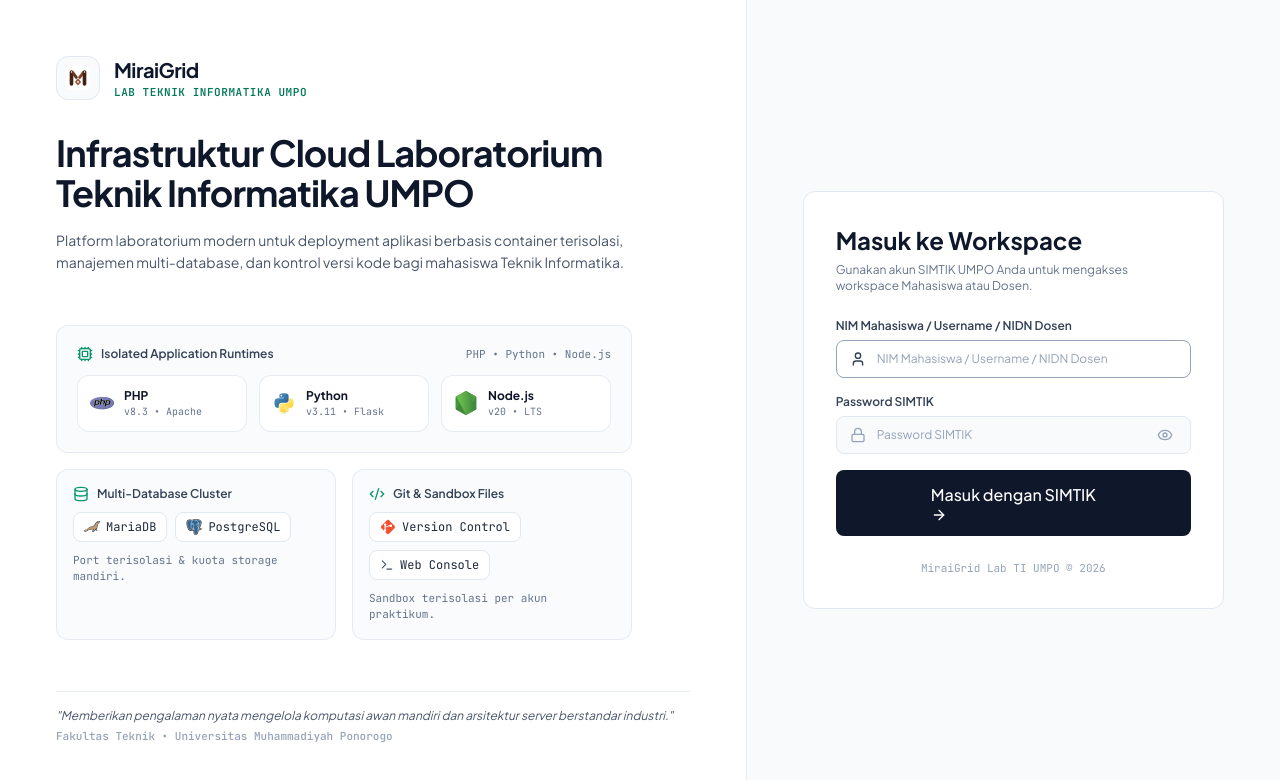
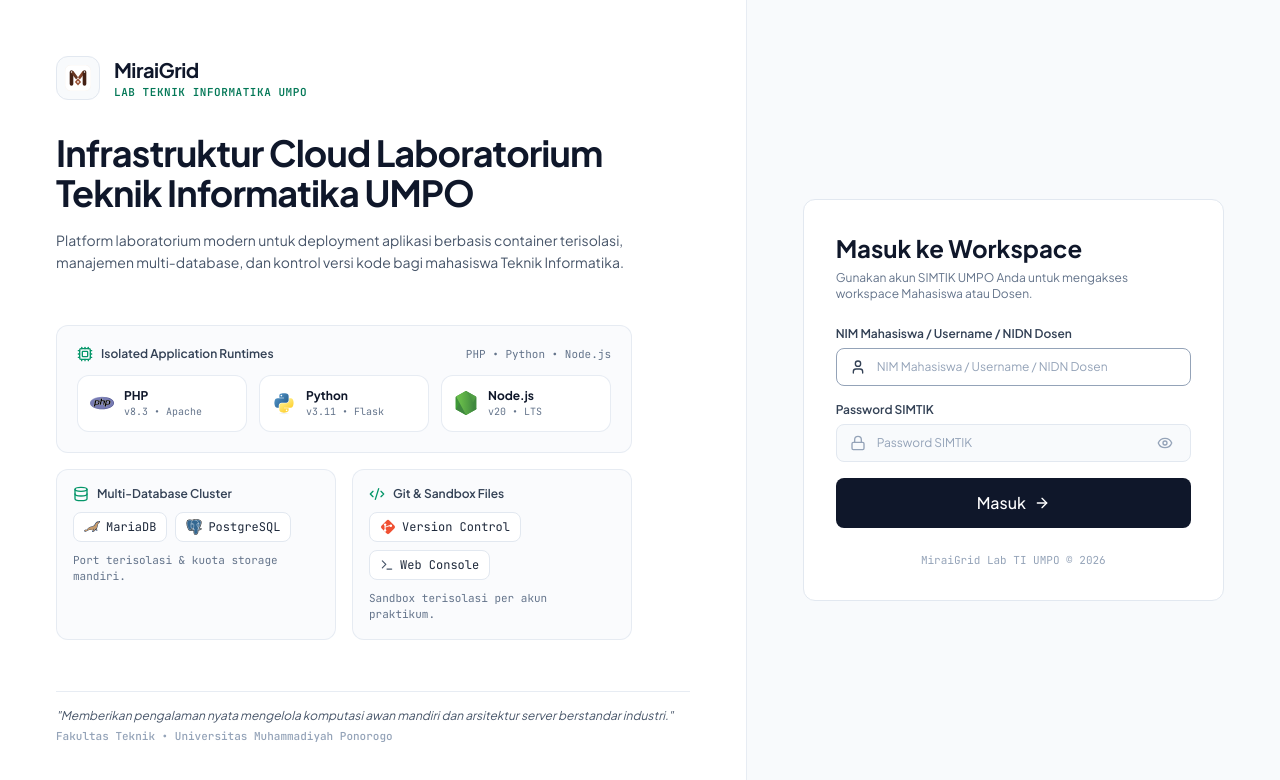
Before and after one commit to irhamkaraman/mirai-grid-teknik-umpo, a React (Vite) app in the folder frontend/: page /login in a window 1280 px wide. Shown: the top 780 px of the page. Built offline with nearby package versions, Linux system fonts and the light colour scheme; no server answers.

Commit message:
fix(frontend): change login submit button text to Masuk

```diff
--- a/frontend/src/pages/LoginPage.jsx
+++ b/frontend/src/pages/LoginPage.jsx
@@ -307,10 +307,10 @@ export default function LoginPage({ onLoginSuccess }) {
                   <span>Memvalidasi Akun...</span>
                 </span>
               ) : (
-                <>
-                  <span>Masuk dengan SIMTIK</span>
+                <span className="inline-flex items-center justify-center gap-2">
+                  <span>Masuk</span>
                   <ArrowRight className="h-4 w-4" />
-                </>
+                </span>
               )}
             </Button>
           </form>
```
